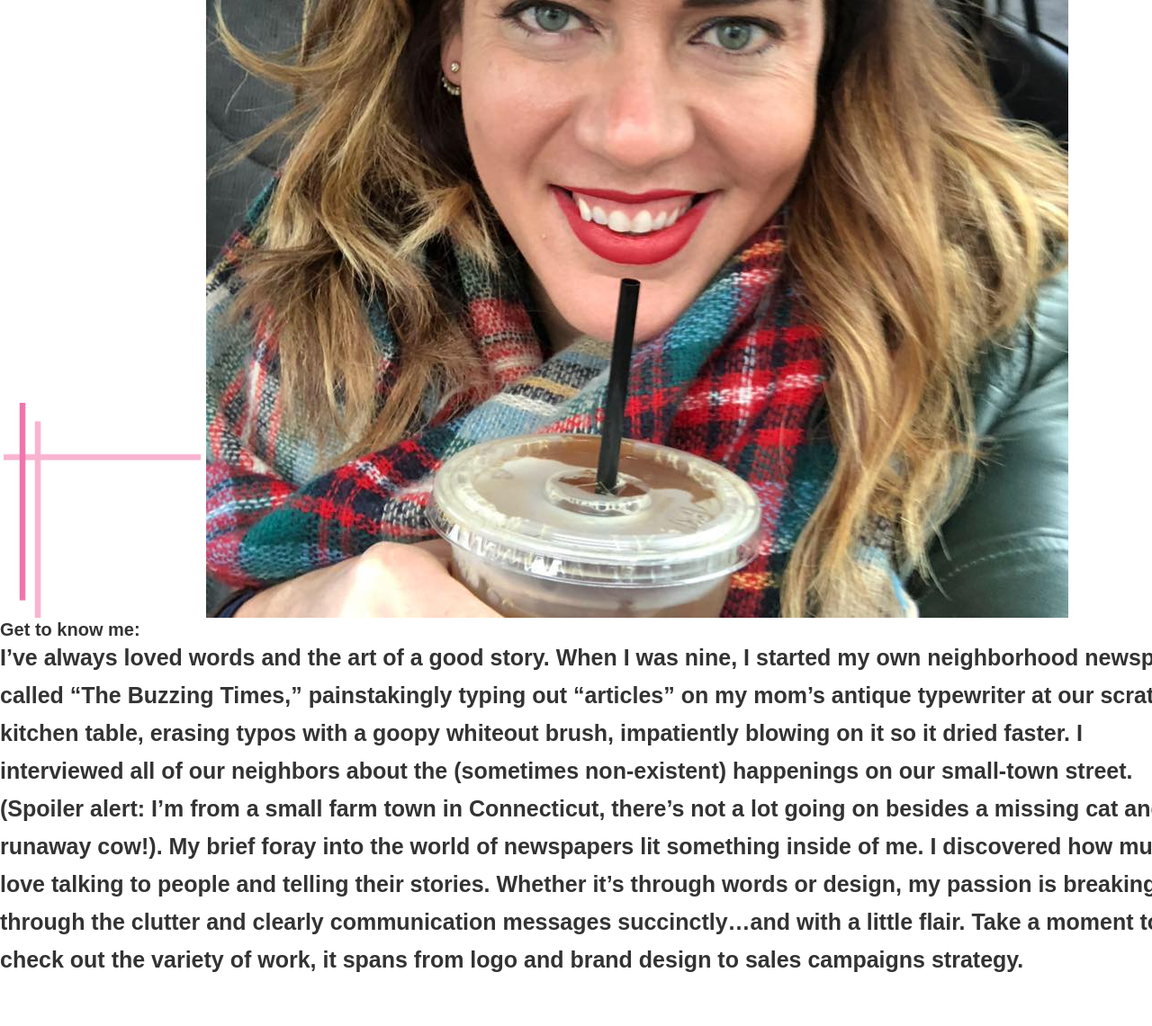
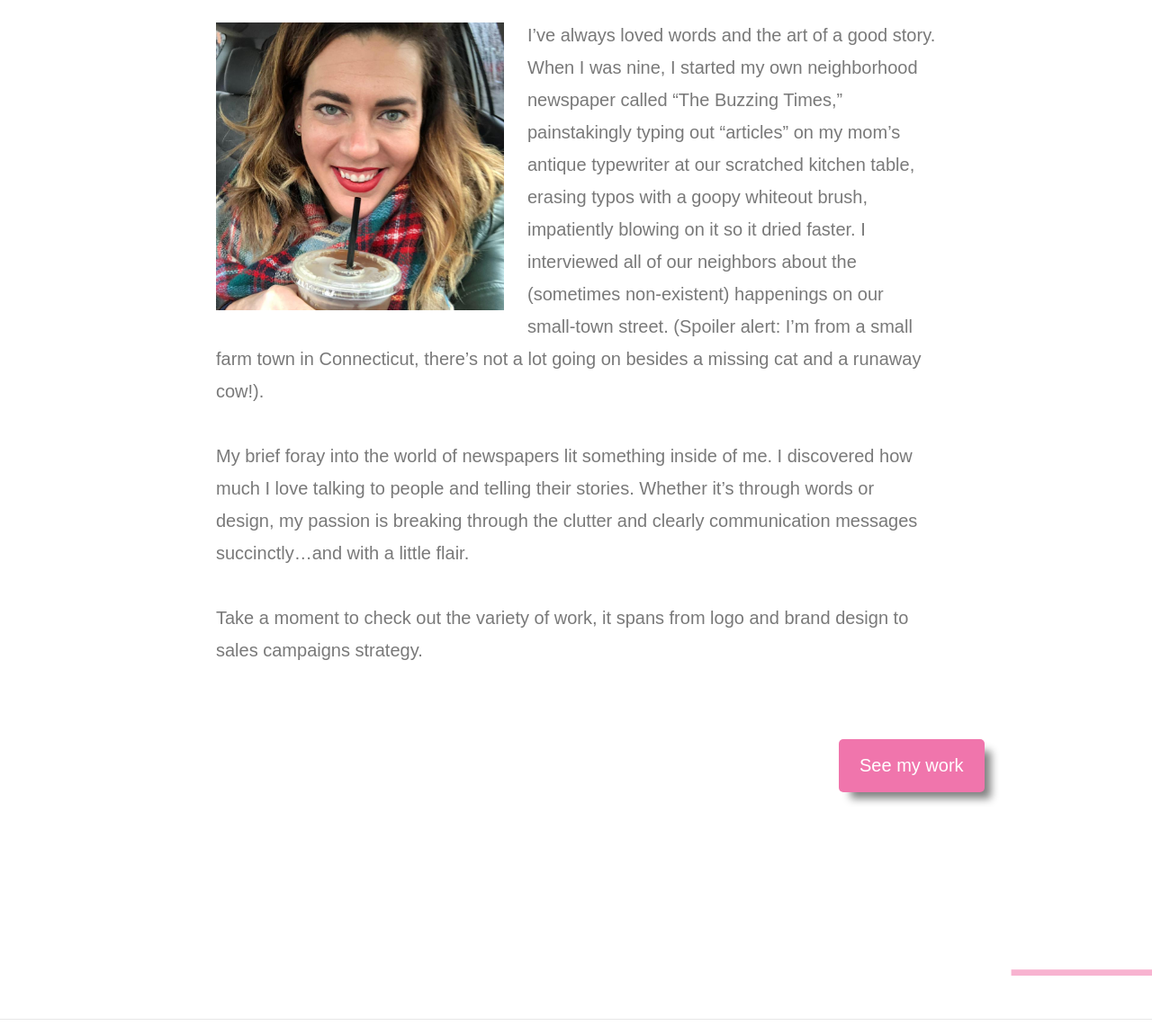
Before and after one commit to cschelldorf/P3-Schelldorf-Cassandra, a plain HTML site: page aboutme.html in a window 1280 px wide. Shown: the part 315-1456 px from the top of the page at 90% size. Drawn offline with Linux system fonts and the light colour scheme; a web font is replaced by a local one.

Commit message:
fixed about me css, moved button, fixed spacing issues, and updated div in html

```diff
--- a/aboutme.html
+++ b/aboutme.html
@@ -29,8 +29,8 @@
     <header>
       <nav>
         <ul>
-          <li><a href="https://www.cassandraschelldorf.com/index.html">Home</a><i class="fas fa-caret-up"></i></li>
-          <li><a class="active" href="https://www.cassandraschelldorf.com/aboutme.html">About Me</a><i class="fas fa-caret-up"></li>
+          <li><a href="https://www.cassandraschelldorf.com/index.html">Home</a></li>
+          <li><a class="active" href="https://www.cassandraschelldorf.com/aboutme.html">About Me</a><i class="fas fa-caret-up"></i></a></li>
           <li><a href="https://www.cassandraschelldorf.com/work.html">Work</a></li>
           <li><a href="https://www.cassandraschelldorf.com/contact.html">Contact Me</a></li>
         </ul>
@@ -38,30 +38,33 @@
     </header>
 
     <main>
-        <img src="images/upperleft.png" alt="Upper Left Pink Design" title="Upper Left Pink Design" width=223 height=243 />
+      <div class="about-me">
+        <img id="upperleft" src="images/upperleft.png" alt="Upper Left Pink Design" title="Upper Left Pink Design" width=223 height=243 />
 
-      <img src="images/cass4.jpg" alt="Cassie Schelldorf Full Color" title="Cassie Schelldorf Full Color" />
+        <div class="get-to-know-me"/>
           <h1>Get to know me:</h1>
-      <p>I’ve always loved words and the art of a good story. When I was nine, I started my own neighborhood newspaper called “The Buzzing Times,” painstakingly typing out “articles” on my mom’s antique typewriter at our scratched kitchen table, erasing typos with a goopy whiteout brush, impatiently blowing on it so it dried faster. I interviewed all of our neighbors about the (sometimes non-existent) happenings on our small-town street. (Spoiler alert: I’m from a small farm town in Connecticut, there’s not a lot going on besides a missing cat and a runaway cow!). My brief foray into the world of newspapers lit something inside of me. I discovered how much I love talking to people and telling their stories. Whether it’s through words or design, my passion is breaking through the clutter and clearly communication messages succinctly…and with a little flair.
 
-      Take a moment to check out the variety of work, it spans from logo and brand design to sales campaigns strategy. </p>
+          <img id="cass4" src="images/cass4.jpg" alt="Cassie Schelldorf Full Color" title="Cassie Schelldorf Full Color" height=320 width=320 />
+
+          <p><br>I’ve always loved words and the art of a good story. When I was nine, I started my own neighborhood newspaper called “The Buzzing Times,” painstakingly typing out “articles” on my mom’s antique typewriter at our scratched kitchen table, erasing typos with a goopy whiteout brush, impatiently blowing on it so it dried faster. I interviewed all of our neighbors about the (sometimes non-existent) happenings on our small-town street. (Spoiler alert: I’m from a small farm town in Connecticut, there’s not a lot going on besides a missing cat and a runaway cow!).</br></p>
+
+          <p><br>My brief foray into the world of newspapers lit something inside of me. I discovered how much I love talking to people and telling their stories. Whether it’s through words or design, my passion is breaking through the clutter and clearly communication messages succinctly…and with a little flair.</br></p>
+
+          <p><br>Take a moment to check out the variety of work, it spans from logo and brand design to sales campaigns strategy. </br></p>
+        </div>
 
         <div class="clearfix"></div>
 
-      <div class="work-with-me">
+        <div class="see-work">
         <a href="https://www.cassandraschelldorf.com/work.html">See my work</a>
+        </div>
       </div>
     </div>
 
     <div>
-        <img class="bottomright" src="images/bottomright.png" alt="Bottom Right Pink Design" title="Bottom Right Pink Design" width=223 height=243/>
-      </div>
-
-      <div class="work with me">
-        <input type="submit" value="Submit"/>
+      <img id="bottomright" src="images/bottomright.png" alt="Bottom Right Pink Design" title="Bottom Right Pink Design" width=223 height=243/>
     </div>
   </main>
-
 
     <footer>
       <div class="social">
--- a/css/style.css
+++ b/css/style.css
@@ -138,7 +138,7 @@ img#cass-fullcolor{
     line-height: 80px;
 }
 
-img.bottomright {
+img#bottomright {
   margin-left: 1120px;
   margin-bottom: 4px;
 }
@@ -176,6 +176,68 @@ img.bottomright {
   padding: 5px;
 }
 
+/*--About Me--*/
+.about-me{
+  max-width: 1000px;
+  min-height: 350px;
+  margin: auto;
+}
+
+.get-to-know-me{
+  max-width: 800px;
+  min-height: 350px;
+  margin: auto;
+}
+
+.get-to-know-me h1 {
+  font-size: 45px;
+}
+
+.get-to-know-me p {
+    color: #797979;
+    font-size: 20px;
+    line-height: 36px;
+}
+
+img#cass4 {
+    float: left;
+    padding-right: 26px;
+    margin-top: 40px;
+    padding-bottom: 2px;
+}
+
+.see-work {
+    border-radius: 5px;
+    background: #F075AC;
+    padding: 18px;
+    margin-left: 792px;
+    box-shadow: 10px 10px 10px -3px grey;
+    text-align: center;
+    margin-top: 81px;
+    max-width: 145px;
+    display: inline-block;
+}
+
+.see-work a{
+  color: white;
+  text-decoration: none;
+  padding: 5px;
+}
+
+/* hover link */
+.see-work :hover {
+    background-color: gray;
+    color: white;
+    border-radius: 5px;
+    padding: 11px;
+    text-align: center;
+    max-width: 100%;
+}
+
+.see-work a{
+  text-decoration: none;
+  padding: 5px;
+}
 
 /*--Contact Form--*/
 form.contact_form{
```
Also changed, not shown: index.html (+1 -1 lines). Lines whose indentation alone changed are shown as unchanged.
